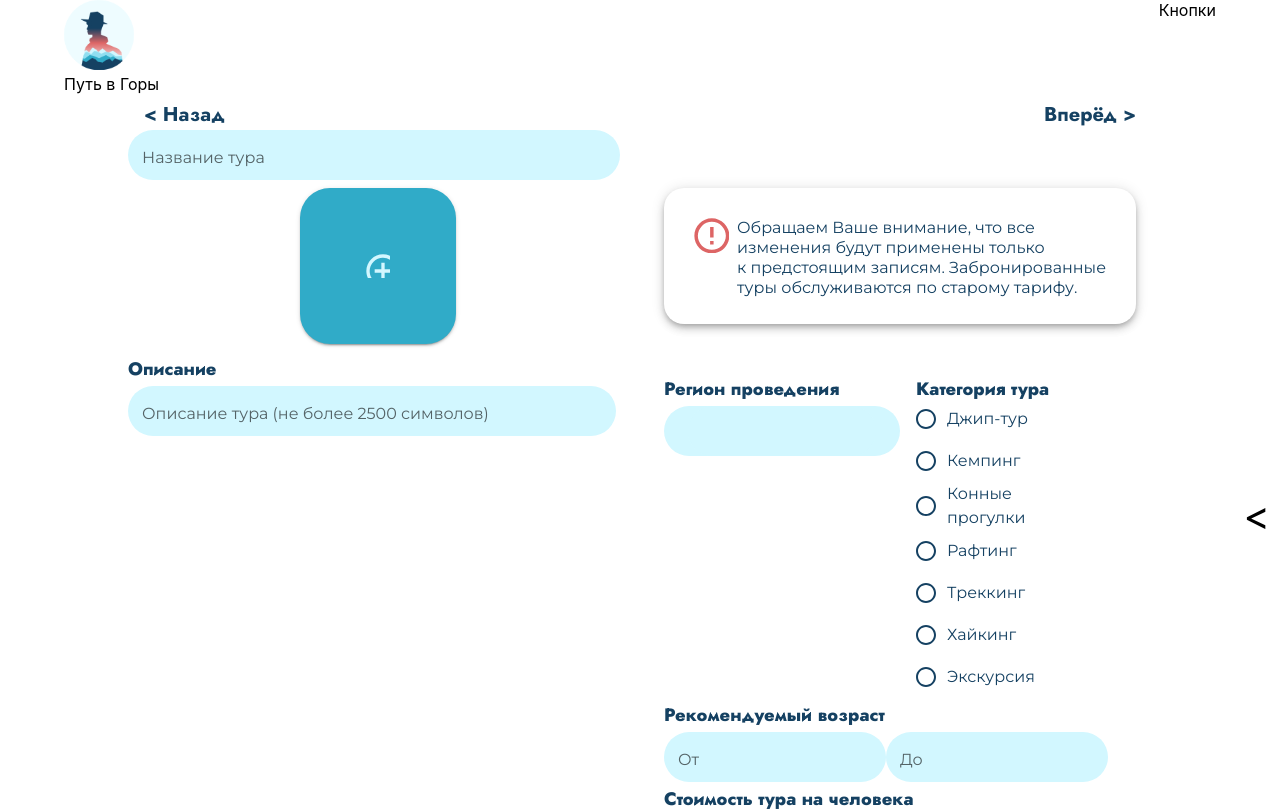
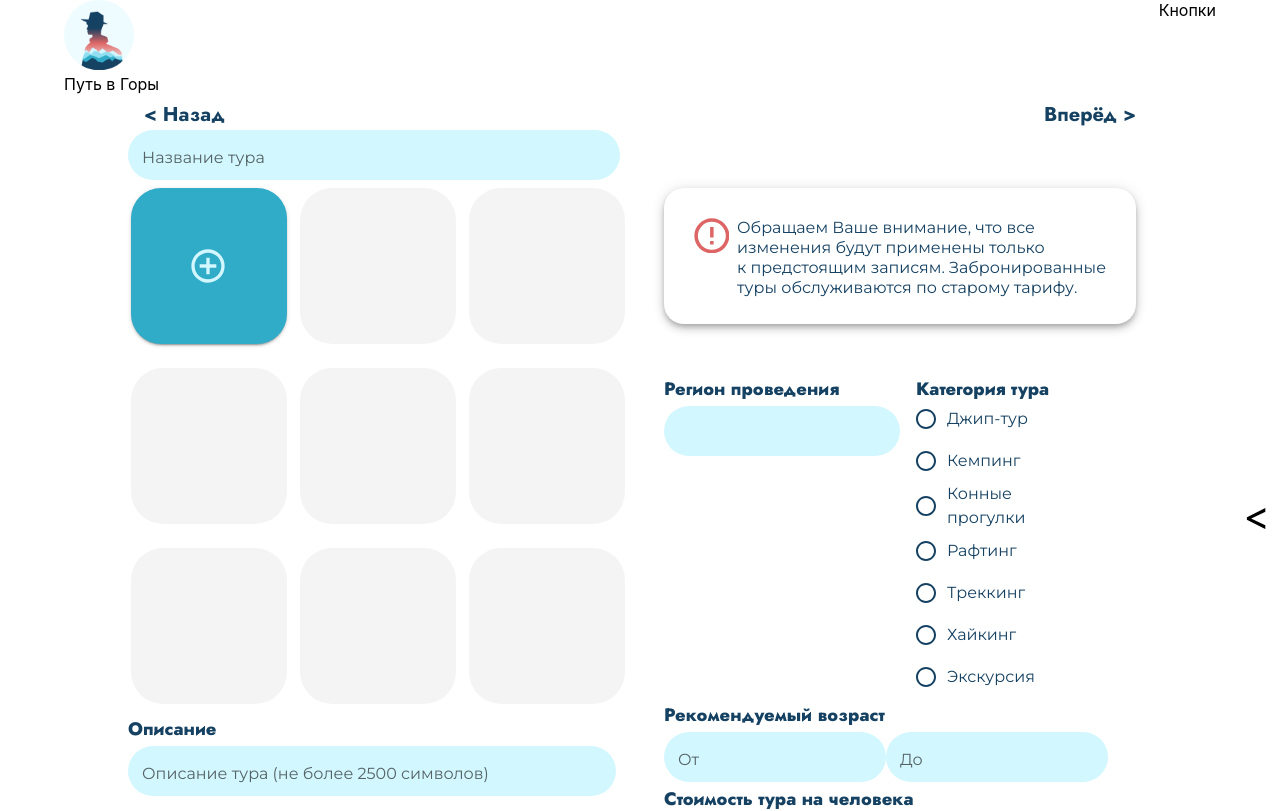
Before and after one commit to TTOPTPET/roadToMountains, a React (Create React App) app: page /addTour in a window 1280 px wide. Shown: the top 811 px of the page. Built offline with nearby package versions, Linux system fonts and the light colour scheme.

Commit message:
Пофиксил компанент добавления фотографий

```diff
--- a/src/components/AddTourImage/AddTourImage.tsx
+++ b/src/components/AddTourImage/AddTourImage.tsx
@@ -1,4 +1,4 @@
-import { Box, Button, Stack, SvgIcon } from "@mui/material";
+import { Box, Button, Skeleton, Stack, SvgIcon } from "@mui/material";
 import { Dispatch, SetStateAction, useState } from "react";
 import { ReactComponent as AddImageLogo } from "../../media/add-image.svg";
 
@@ -21,8 +21,10 @@ export const AddTourImage = ({
         if (files.size > MAXIMUM_UPLOAD) {
           return;
         }
-        setImage([...images, reader?.result]);
+        setImage([reader?.result, ...images]);
       });
+      images.pop();
+      setImage([...images]);
     }
   };
   return (
@@ -38,16 +40,27 @@ export const AddTourImage = ({
           onChange={fileHandler}
           hidden
         />
-        <SvgIcon scale={0.5}>
+        <SvgIcon viewBox="0 0 35 35" fontSize="large">
           <AddImageLogo color="#fff" />
         </SvgIcon>
       </Button>
       {images &&
         images.map((image, index) => (
           <Box
+            sx={{ width: 156, height: 156, margin: "0 auto 16px" }}
             key={index}
-            sx={{ width: 156, height: 156, margin: "0 auto 16px" }}
           >
+            {image.loading ? (
+              <Skeleton
+                variant="rounded"
+                sx={{
+                  width: 156,
+                  height: 156,
+                  margin: "0 auto 16px",
+                  borderRadius: 8,
+                }}
+              />
+            ) : (
               <img
                 src={image}
                 alt={`tour`}
@@ -58,6 +71,7 @@ export const AddTourImage = ({
                   borderRadius: 40,
                 }}
               />
+            )}
           </Box>
         ))}
     </Stack>
--- a/src/pages/AddTourPage/AddTourFirstPage/AddTourFirstPage.tsx
+++ b/src/pages/AddTourPage/AddTourFirstPage/AddTourFirstPage.tsx
@@ -37,8 +37,15 @@ const tourCategory = [
   "Экскурсия",
 ];
 
+const loadImages = {
+  src: "",
+  loading: true,
+};
+
 export const AddTourFirstPage = () => {
-  const [images, setImage] = useState<any[]>([]);
+  const [images, setImage] = useState<any[]>(
+    new Array<typeof loadImages>(8).fill(loadImages)
+  );
   const dispatch = useDispatch();
 
   const tourInfo = useSelector((state: RootState) => state.addTour.tourFields);
```
Lines whose indentation alone changed are shown as unchanged.
